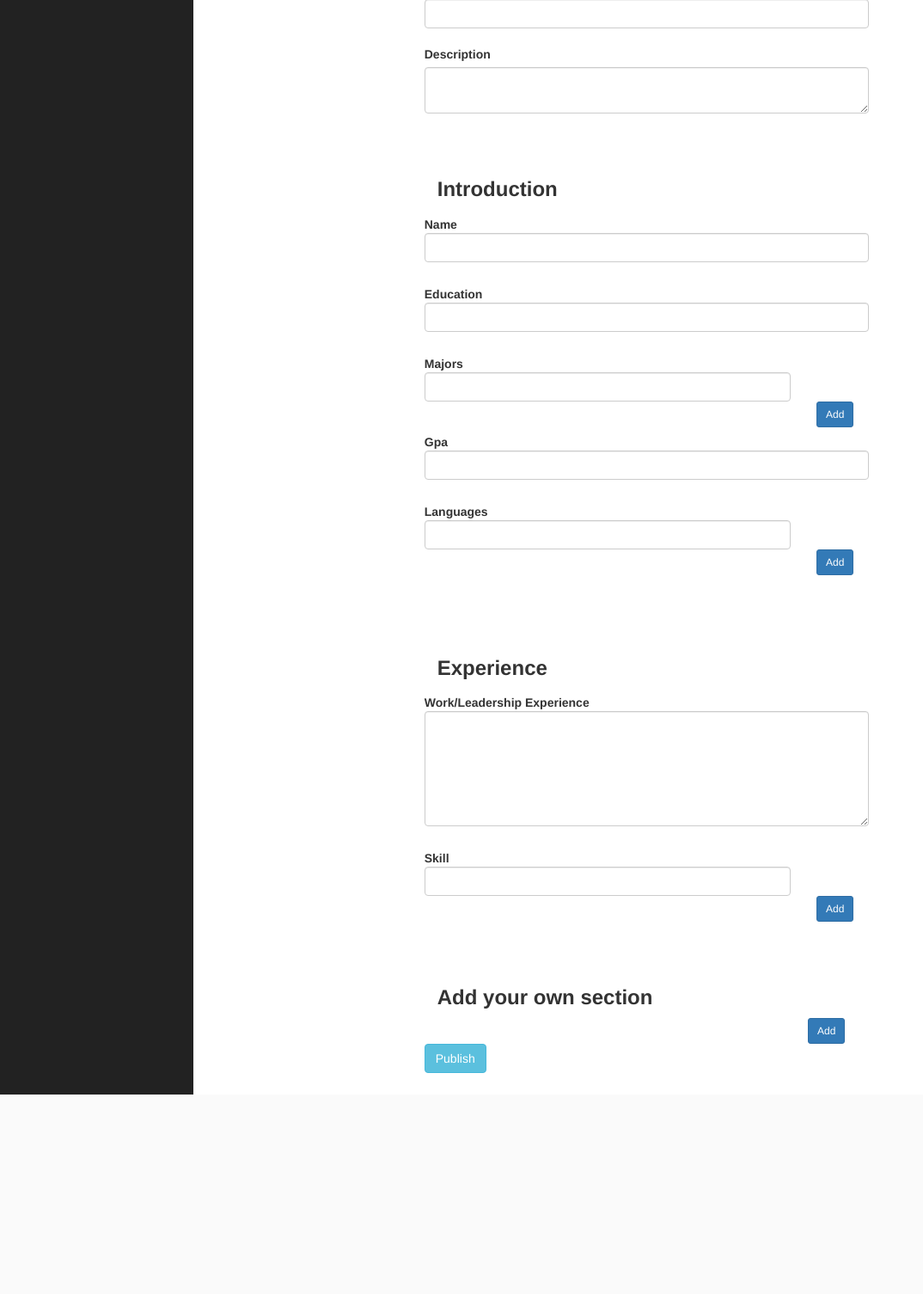
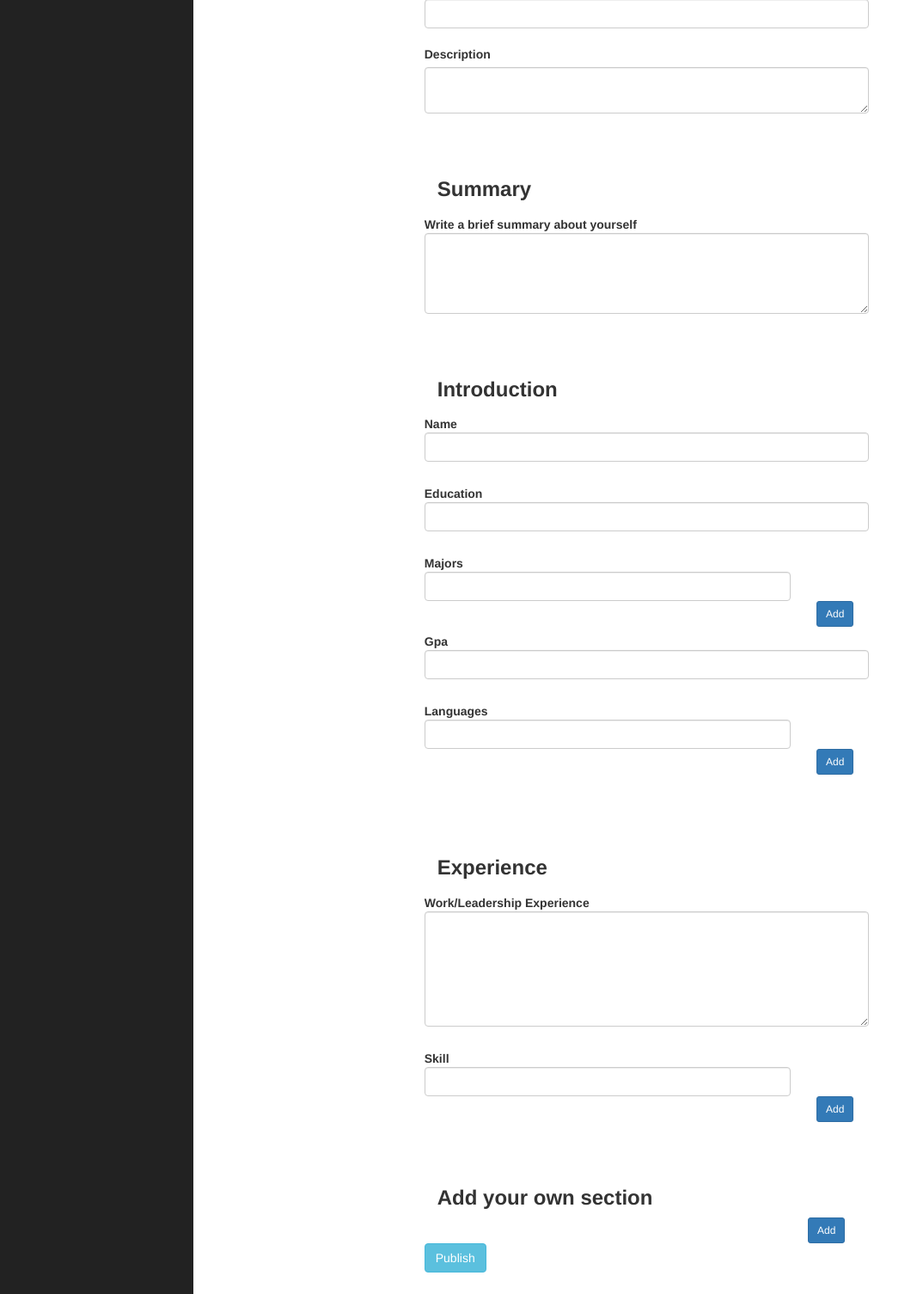
Before and after one commit to bbemis017/Saturn, a Django app: template Saturn/template/website/createSite.html in a window 1280 px wide. Shown: the part 507-2012 px from the top of the page at 86% size, without its empty margins (0-1074 px from the left). Before the commit the page ends 1780 px from the top, so only its background shows below. Run offline with Django 3.2, Linux system fonts and the light colour scheme; tables that the repository leaves empty hold one stand-in row (values such as "Sample post"); the template is opened without the code that fills it: values that come from a table or form of the project are taken from there, most other values are stand-ins (such as "Sample title", 1, 10 or a date in 2020); some libraries are stand-ins or nearby versions.

Commit message:
Added summary field to the form, but the createSite function still needs to create all the necessary sections
Test Plan: no

Reviewers: chen, dreamer, chen1564, zhayuhong, mrhalf

Reviewed By: mrhalf

Differential Revision: http://phab.mrha1f.com/D45

```diff
--- a/Saturn/static/js/createSite.js
+++ b/Saturn/static/js/createSite.js
@@ -213,7 +213,7 @@ function submitForm(){
     title : $('#title').val(), author : $('#author').val(),
     description : $('#description').val(), name : $('#name').val(),
     education : $('#education').val(), gpa : $('#gpa').val(),
-    experience : $('#experience').val()};
+    experience : $('#experience').val(), summary : $('#summary').val() };
 
   sendAjax("/sites/createSite/",data,submitResponse);
 }
--- a/Saturn/template/accounts/sites.html
+++ b/Saturn/template/accounts/sites.html
@@ -62,7 +62,9 @@
                             {% for website in websites %}
                             <div class="list-group-item">
                               <h4 class="list-group-item-heading">{{ website.template.title }} </h4>
-                                <p class="list-group-item-text">First Name: John    Last Name: Smith    Birthday: 12/12/1991</p>
+                                <p class="list-group-item-text">Domain: http://52.71.144.214/website/{{ website.domain }}
+                                  <br/><i>{{ website.template.resumetemplate.description }}</i>
+                                </p>
                                 <a class="list-group-item-text" href="#">Edit &raquo;</a>
                                 <form method="POST" class="form-inline">
                                     {% csrf_token %}
--- a/Saturn/template/website/createSite.html
+++ b/Saturn/template/website/createSite.html
@@ -70,6 +70,13 @@
 
                   <label class="control-panel">Description</label><br/>
                   <textarea id="description" name="description" class="form-control" rows="2" maxlength="150"></textarea>
+                </div>
+
+                <br/><br/>
+                <h3><b>Summary</b></h3>
+                <div class="form-group">
+                  <label class="control-label">Write a brief summary about yourself</label><br/>
+                  <textarea id="summary" class="form-control" rows="4"></textarea>
                 </div>
 
                 <!-- introduction -->
--- a/Saturn/website/models.py
+++ b/Saturn/website/models.py
@@ -10,6 +10,8 @@ class Template(models.Model):
 
 class ResumeTemplate(Template):
     author = models.CharField(max_length=50)
+    '''I think the description should probably be moved to the website or
+    the Template class, at some point -Ben'''
     description = models.CharField(max_length=150,null=True)
 
 class Website(models.Model):
--- a/Saturn/website/views.py
+++ b/Saturn/website/views.py
@@ -66,7 +66,7 @@ def createSite(request):
                      skills, languages, sections, majors
                   -Normal variables:
                     domain, title, author, description, name, education, gpa,
-                    experience
+                    experience, summary
                 '''
 
                #check if site exists
```
